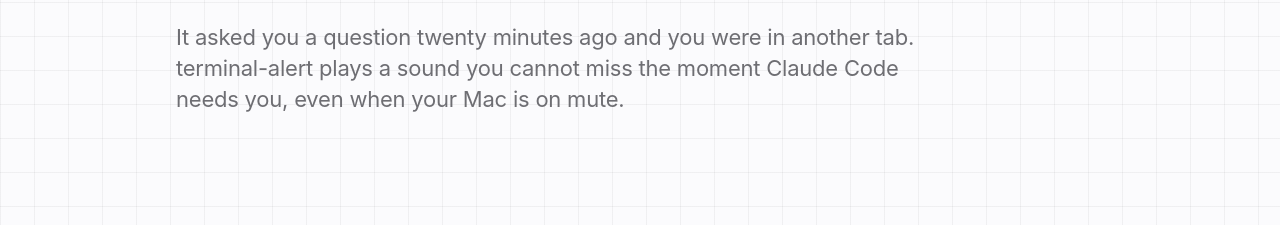
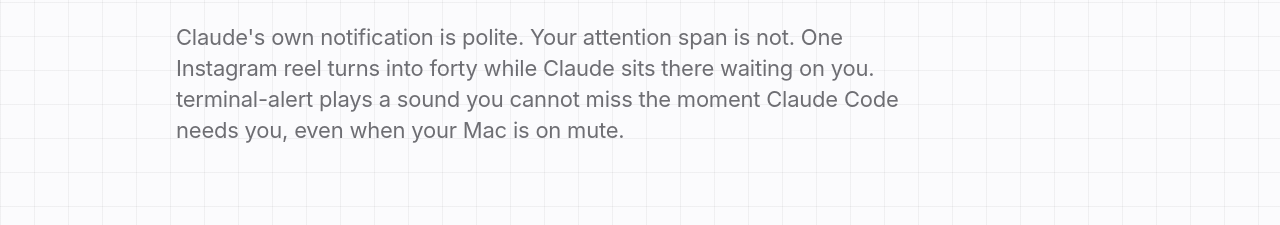
Before and after one commit to Sak3ham/terminal-alert, a plain HTML site: page index.html in a window 1280 px wide. Shown: the part 440-665 px from the top of the page. Drawn offline with Linux system fonts and the light colour scheme.

Commit message:
Rewrite hero subtext
Co-Authored-By: Claude Fable 5.2 <noreply@anthropic.com>

```diff
--- a/index.html
+++ b/index.html
@@ -28,7 +28,7 @@
   <main>
     <section class="hero">
       <h1>Never miss the moment <mark>Claude gets <span class="stuck">stuck.</span></mark></h1>
-      <p class="lede">It asked you a question twenty minutes ago and you were in another tab. terminal-alert plays a sound you cannot miss the moment Claude Code needs you, even when your Mac is on mute.</p>
+      <p class="lede">Claude's own notification is polite. Your attention span is not. One Instagram reel turns into forty while Claude sits there waiting on you. terminal-alert plays a sound you cannot miss the moment Claude Code needs you, even when your Mac is on mute.</p>
     </section>
 
     <section class="machine" id="machine">
```
